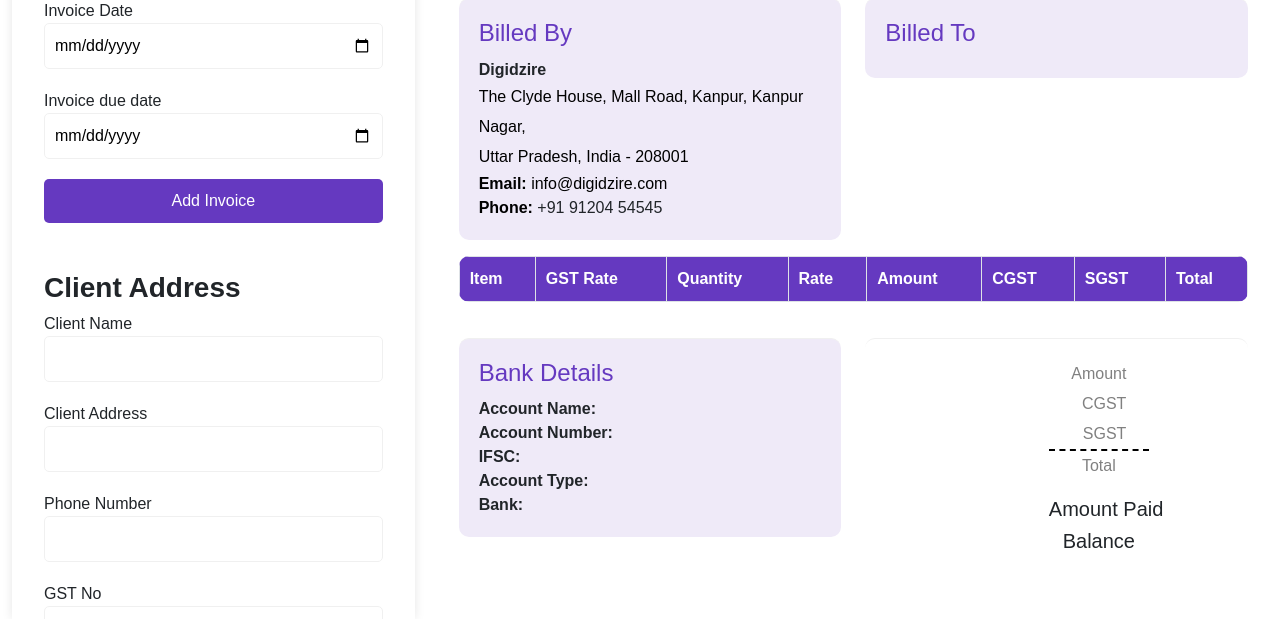
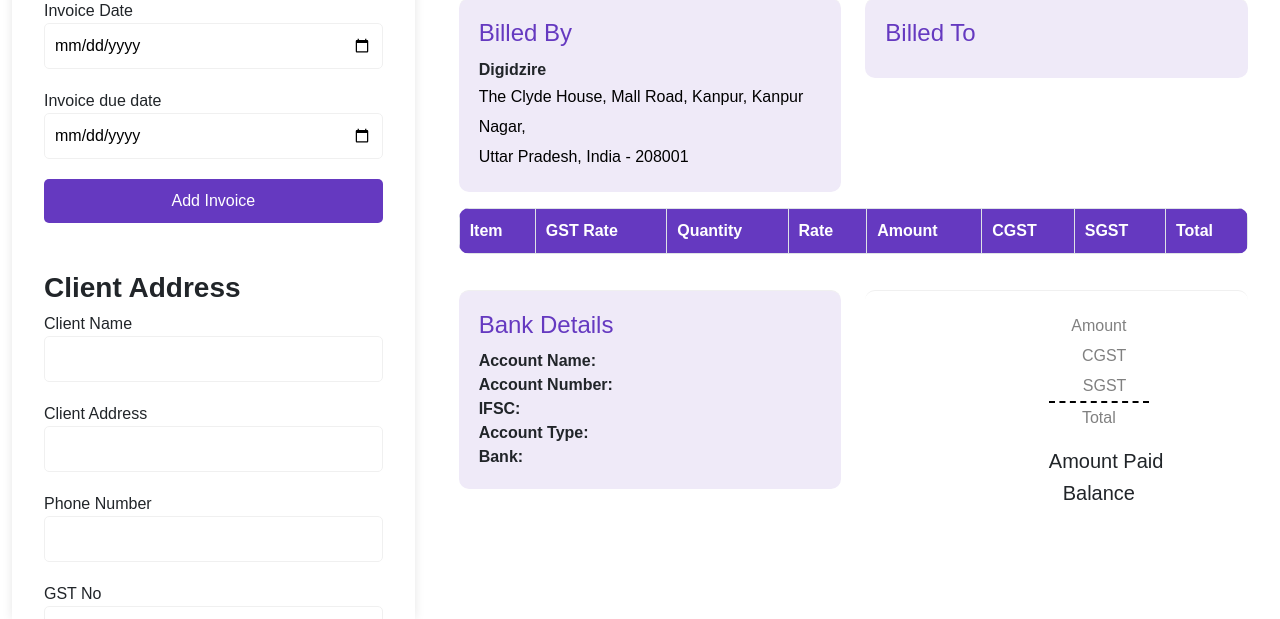
Before and after one commit to developr-danish/invoice, a plain HTML site: page index.html in a window 1280 px wide. Shown: the part 181-800 px from the top of the page. Drawn offline with nearby package versions, Linux system fonts and the light colour scheme.

Commit message:
Update index.html

```diff
--- a/index.html
+++ b/index.html
@@ -148,8 +148,8 @@
                                             Kanpur Nagar,</p>
                                         <p class="text-black">Uttar Pradesh, India - 208001</p>
 <!--                                         <p contenteditable="true" class="text-black"><strong >GSTIN:</strong> 09ECEPS8965N1ZE</p> -->
-                                        <strong class="text-black">Email:</strong> <a href="mailto:info@digidzire.com">info@digidzire.com</a></p>
-                                        <strong class="text-black">Phone:</strong> +91 91204 54545</p>
+<!--                                         <strong class="text-black">Email:</strong> <a href="mailto:info@digidzire.com">info@digidzire.com</a></p>
+                                        <strong class="text-black">Phone:</strong> +91 91204 54545</p> -->
                                     </div>
                                 </div>
                                 <div class="col-6">
```
